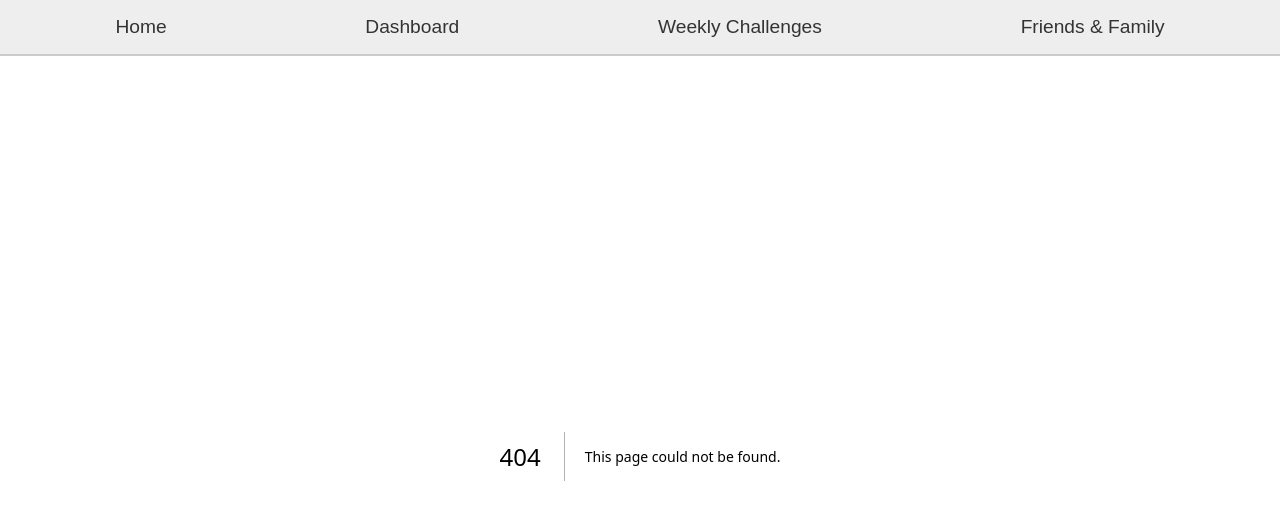
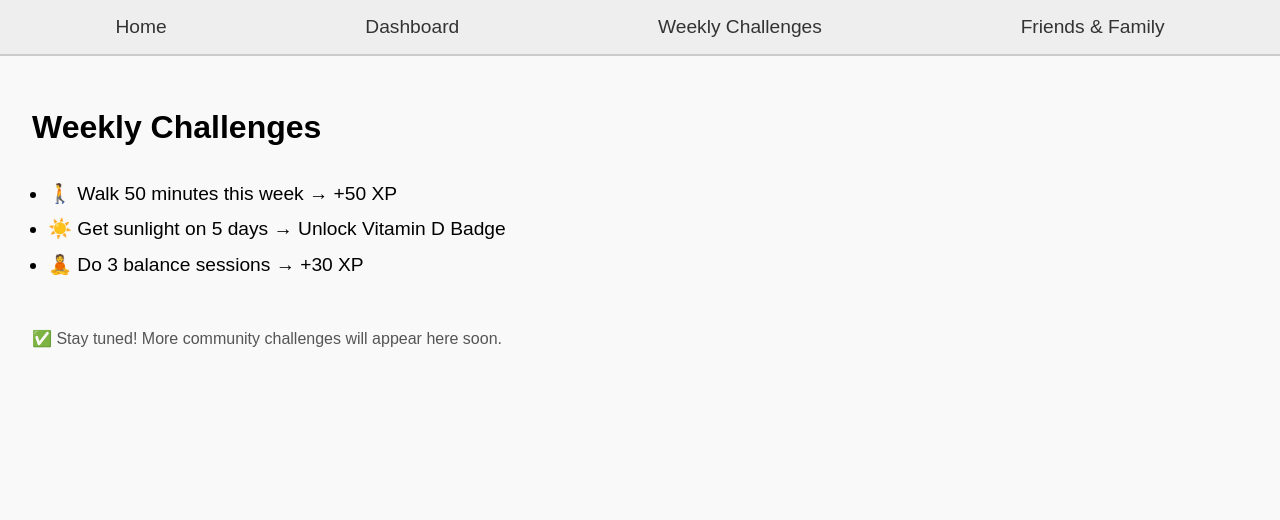
Before and after one commit to shivanamdeo23-cpu/regain, a Next.js app: page /challenges in a window 1280 px wide. Before the commit this address had no page. Shown: the top 520 px of the page. Built offline with nearby package versions, Linux system fonts and the light colour scheme.

Commit message:
Create page.tsx

```diff
--- /dev/null
+++ b/app/challenges/page.tsx
@@ -0,0 +1,33 @@
+export default function Challenges() {
+  return (
+    <main style={styles.page}>
+      <h1 style={styles.title}>Weekly Challenges</h1>
+
+      <ul style={styles.list}>
+        <li style={styles.item}>🚶 Walk 50 minutes this week → +50 XP</li>
+        <li style={styles.item}>☀️ Get sunlight on 5 days → Unlock Vitamin D Badge</li>
+        <li style={styles.item}>🧘 Do 3 balance sessions → +30 XP</li>
+      </ul>
+
+      <p style={styles.note}>
+        ✅ Stay tuned! More community challenges will appear here soon.
+      </p>
+    </main>
+  );
+}
+
+const styles: { [key: string]: React.CSSProperties } = {
+  page: {
+    display: "flex",
+    flexDirection: "column",
+    alignItems: "flex-start",
+    padding: "2rem",
+    fontSize: "1.2rem",
+    background: "#f9f9f9",
+    minHeight: "100vh",
+  },
+  title: { fontSize: "2rem", marginBottom: "1rem" },
+  list: { paddingLeft: "1rem", marginBottom: "1.5rem" },
+  item: { marginBottom: "0.8rem" },
+  note: { marginTop: "1rem", fontSize: "1rem", color: "#555" },
+};
```
